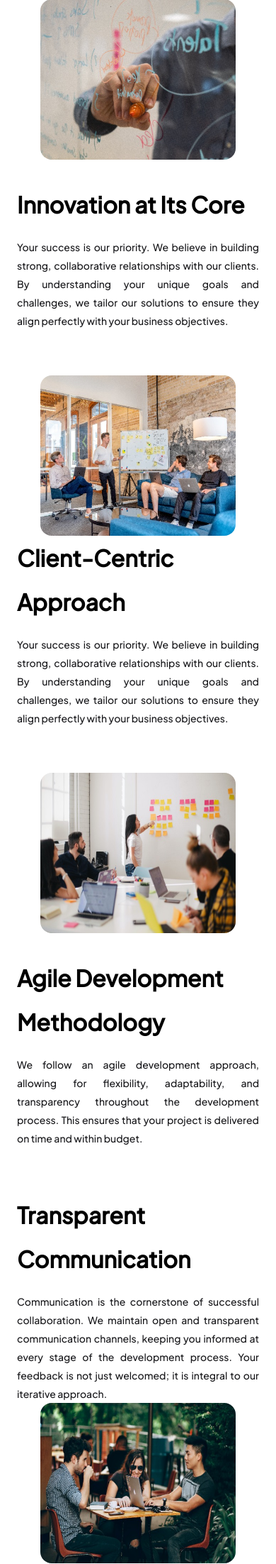
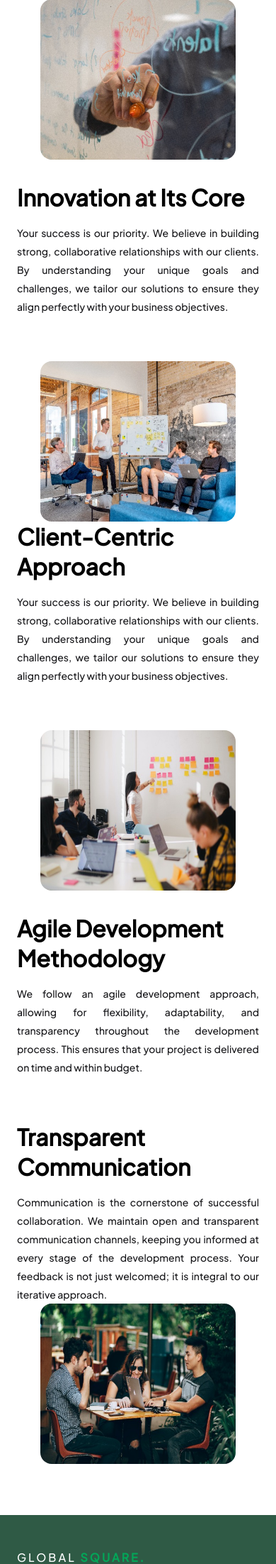
Before and after one commit to KiranDhungana/globalsqit, a PHP site: page /whychooseus.php in a window 390 px wide. Shown: the part 332-2536 px from the top of the page at 71% size. Run offline with PHP 8.4, Linux system fonts and the light colour scheme; some libraries are stand-ins or nearby versions.

Commit message:
homepage responsive

```diff
--- a/whychooseus.php
+++ b/whychooseus.php
@@ -37,7 +37,7 @@ include('header.php')
             <img class="h-[226px] rounded-[16px] w-[276px]" src="images/whyc1.jpeg" alt="">
         </div>
         <div class="flex flex-col text-[32px] md:text-[40px] gap-[16px] font-[600]">
-            <p  style="line-height: 62px;">Innovation at Its Core</p>
+            <p class="leading-[42px] md:leading-[62px]"  >Innovation at Its Core</p>
             <span style="line-height: 26px;" class="md:text-[16px] text-[14px] text-justify text-[#18181B] font-[400] md:w-[582px]">
                 Your success is our priority. We believe in building strong, collaborative relationships with our
                 clients. By understanding your unique goals and challenges, we tailor our solutions to ensure they align
@@ -53,8 +53,8 @@ include('header.php')
             <img class="h-[226px] rounded-[16px] w-[276px] md:hidden block" src="images/why2.jpeg" alt="">
         </div>
         <div class="flex flex-col text-[32px] md:text-[40px] gap-[16px] font-[600]">
-            <p style="line-height: 62px;">Client-Centric Approach</p>
-            <span style="line-height: 26px;" class="md:text-[16px] text-[14px] text-justify text-[#18181B] font-[400] md:w-[582px] w-auto">
+            <p class="leading-[42px] md:leading-[62px]" >Client-Centric Approach</p>
+            <span style="line-height: 26px;" class="md:text-[16px] pr-[0px] md:pr-[32px] text-[14px] text-justify text-[#18181B] font-[400] md:w-[582px] w-auto">
                 Your success is our priority. We believe in building strong, collaborative relationships with our
                 clients. By understanding your unique goals and challenges, we tailor our solutions to ensure they align
                 perfectly with your business objectives.
@@ -73,7 +73,7 @@ include('header.php')
             <img class="h-[226px] rounded-[16px] w-[276px]" src="images/why3.jpeg" alt="">
         </div>
         <div class="flex flex-col text-[32px] md:text-[40px] gap-[16px] font-[600]">
-            <p style="line-height: 62px;">Agile Development Methodology</p>
+            <p class="leading-[42px] md:leading-[62px]" >Agile Development Methodology</p>
             <span style="line-height: 26px;" class="md:text-[16px] text-[14px] text-justify text-[#18181B] font-[400] md:w-[582px] w-auto">
                 We follow an agile development approach, allowing for flexibility, adaptability, and transparency
                 throughout the development process. This ensures that your project is delivered on time and within
@@ -86,8 +86,8 @@ include('header.php')
     <div class="flex md:flex-row flex-col  md:pr-[132px] md:pl-[440px] pr-[24px] pl-[24px] gap-[32px] justify-center md:justify-end">
         <div class="flex md:flex-row flex-col" >
       <div class="flex flex-col text-[32px] md:text-[40px] gap-[16px] font-[600]">
-            <p style="line-height: 62px;">Transparent Communication</p>
-        <span style="line-height: 26px;" class="md:text-[16px] text-[14px] text-justify text-[#18181B] font-[400] md:w-[582px] w-auto">
+            <p class="leading-[42px] md:leading-[62px]" >Transparent Communication</p>
+        <span style="line-height: 26px;" class="md:text-[16px] pr-[0px] md:pr-[32px] text-[14px] text-justify text-[#18181B] font-[400] md:w-[582px] w-auto">
                 Communication is the cornerstone of successful collaboration. We maintain open and transparent
                 communication channels, keeping you informed at every stage of the development process. Your feedback is
                 not just welcomed; it is integral to our iterative approach.
```
